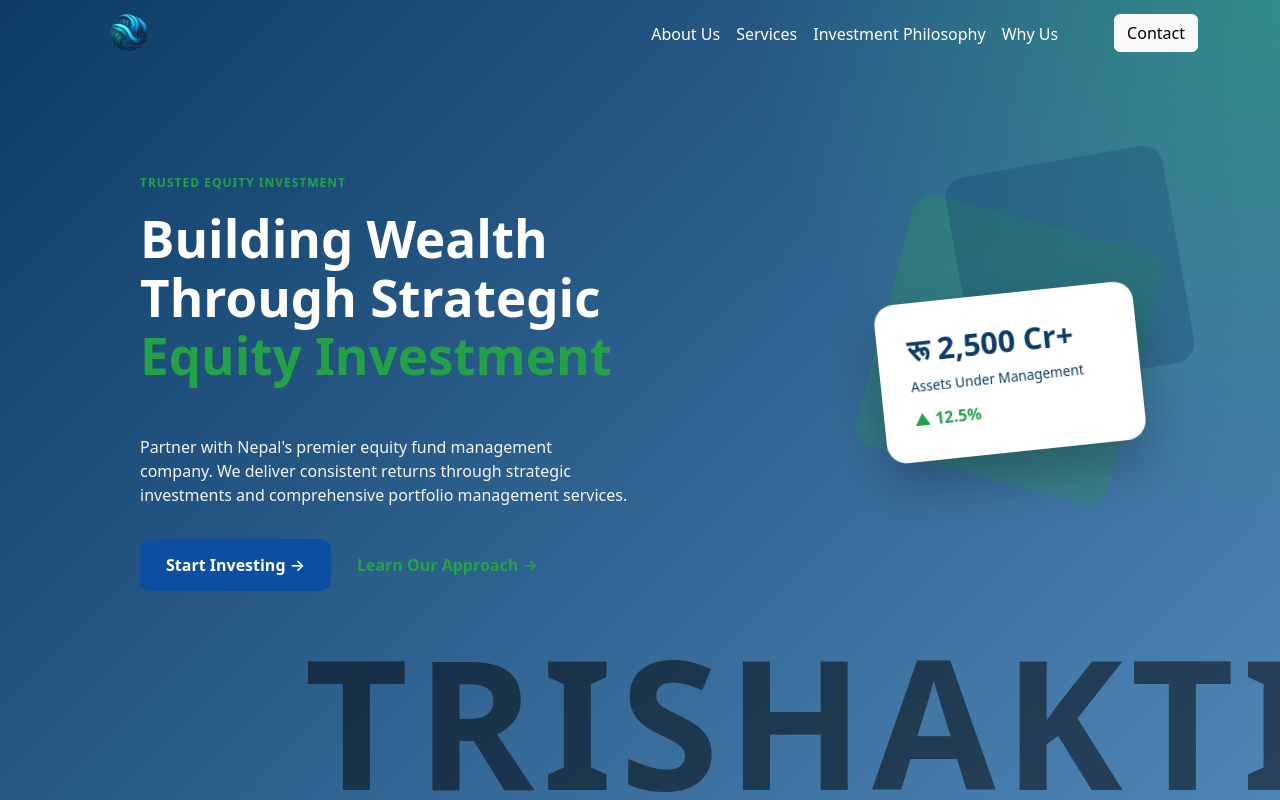
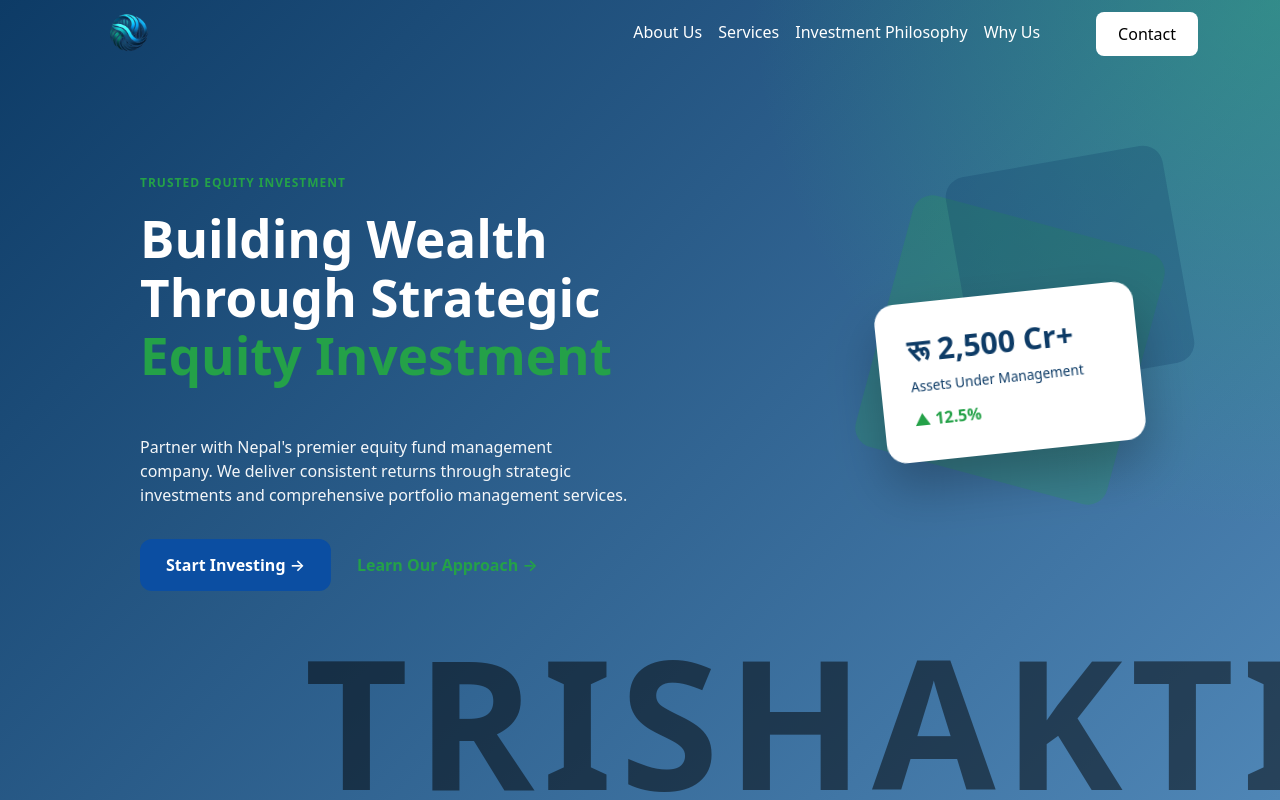
Before and after one commit to anjit007/TEF-React, a React (Vite) app: page / in a window 1280 px wide. Shown: the top 800 px of the page. Built offline with nearby package versions, Linux system fonts and the light colour scheme; no server answers.

Commit message:
second commit

```diff
--- a/src/assets/css/style.css
+++ b/src/assets/css/style.css
@@ -47,22 +47,31 @@
   filter: none;
 }
 
-/* Optional: If you have a "Contact Us" button in navbar */
 .navbar .btn-contact {
-  background: white;
-  color: var(--primary);
-  border-radius: 50px;
-  padding: 10px 28px;
-  font-weight: 600;
+  background: #ffffff;
+  color: black;          /* dark teal / primary text */
+  padding: 10px 22px;
+  border-radius: 8px;     /* subtle, modern rounding */
+  font-weight: 500;
+  text-decoration: none; /* kill underline */
+  display: inline-flex;
+  align-items: center;
+  justify-content: center;
+  border: none;
+}
+
+/* lock hover behavior */
+.navbar .btn-contact:hover {
+  background: #f2f2f2;
+  color: #0b3a4a;
+  text-decoration: none;
 }
 
 .navbar.scrolled .btn-contact {
   background: var(--primary);
-  color: rgb(3, 1, 1);
+  color: rgb(253, 253, 253);
 }
-.navbar.scrolled .btn btn-light{
-  background: var(--primary);
-}
+
 
 /* HERO */
 
--- a/src/components/Footer.jsx
+++ b/src/components/Footer.jsx
@@ -54,7 +54,7 @@
 
       <div className="footer-bottom">
         <div className="company">
-        <span>© 2024 Trishakti Equity Fund. All rights reserved.</span>
+        <span>© 2025 Trishakti Equity Fund. All rights reserved.</span>
         </div>
         <div className="bottom-links">
           <a href="#">Privacy Policy </a>
--- a/src/components/Navbar.jsx
+++ b/src/components/Navbar.jsx
@@ -16,7 +16,7 @@
             <li className="nav-item"><a className="nav-link" href="#services">Services</a></li>
             <li className="nav-item"><a className="nav-link" href="#philosophy">Investment Philosophy</a></li>
             <li className="nav-item"><a className="nav-link" href="#why">Why Us</a></li>
-            <li className="nav-item ms-lg-5"><a className="btn btn-light" href="#contact">Contact</a></li>
+            <li className="nav-item ms-lg-5"><a className="btn-contact" href="#contact">Contact</a></li>
           </ul>
         </div>
       </div>
```
